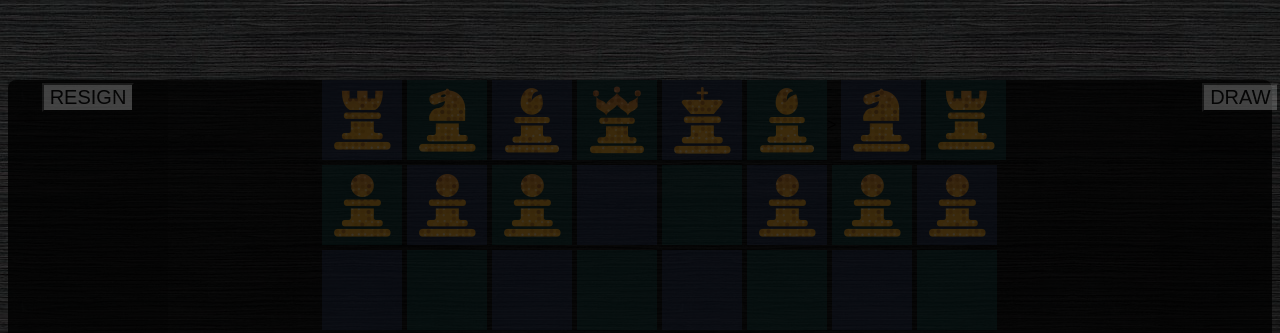
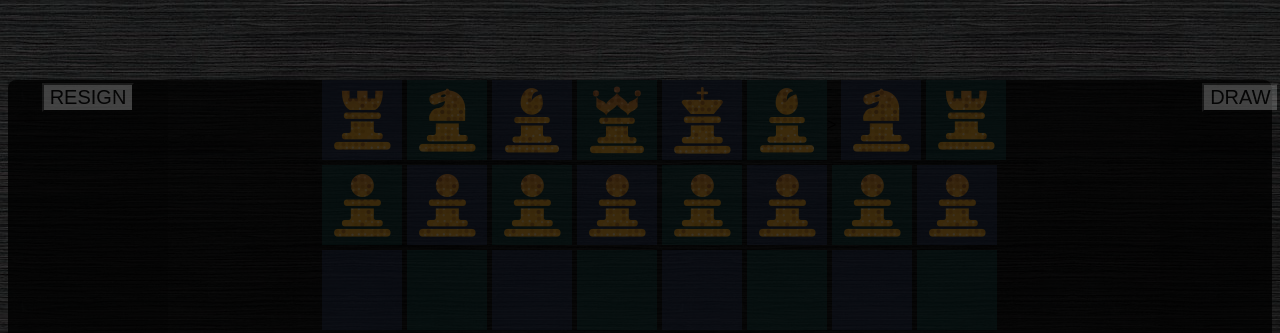
Before and after one commit to byndas/lemokh.github.io, a plain HTML site: page index.html in a window 1280 px wide. Shown: the top 333 px of the page. Drawn offline with Linux system fonts and the light colour scheme.

Commit message:
html orangePawn.png

```diff
--- a/index.html
+++ b/index.html
@@ -68,8 +68,8 @@
           <img id='01' data-name='pawn' data-side='orange' data-pinned='false' src='./images/orangePawn.png' class='black'></img>
           <img id='11' data-name='pawn' data-side='orange' data-pinned='false' src='./images/orangePawn.png' class='white'></img>
           <img id='21' data-name='pawn' data-side='orange' data-pinned='false' src='./images/orangePawn.png' class='black'></img>
-          <img id='31' data-name='pawn' data-side='orange' data-pinned='false' src='./images/transparent.png' class='white'></img>
-          <img id='41' data-name='pawn' data-side='orange' data-pinned='false' src='./images/transparent.png' class='black'></img>
+          <img id='31' data-name='pawn' data-side='orange' data-pinned='false' src='./images/orangePawn.png' class='white'></img>
+          <img id='41' data-name='pawn' data-side='orange' data-pinned='false' src='./images/orangePawn.png' class='black'></img>
           <img id='51' data-name='pawn' data-side='orange' data-pinned='false' src='./images/orangePawn.png' class='white'></img>
           <img id='61' data-name='pawn' data-side='orange' data-pinned='false' src='./images/orangePawn.png' class='black'></img>
           <img id='71' data-name='pawn' data-side='orange' data-pinned='false' src='./images/orangePawn.png' class='white'></img>
```
